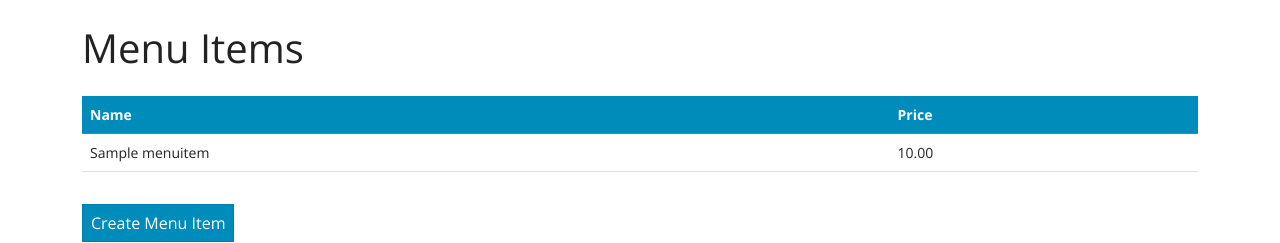
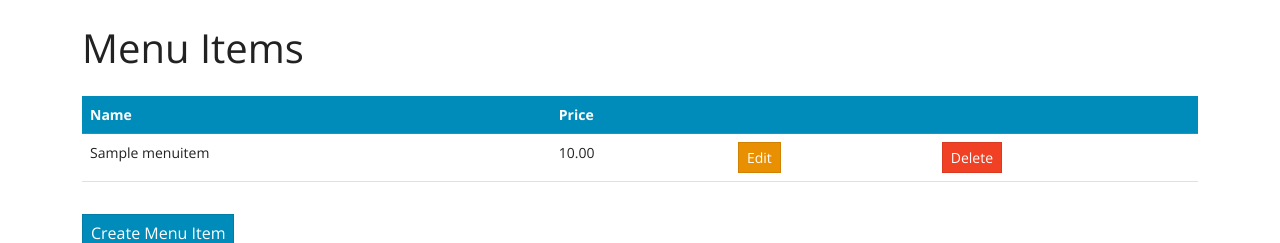
Before and after one commit to juliaberning/django-delights, a Django app: page /menu/ in a window 1280 px wide. Shown: the part 200-443 px from the top of the page. Run offline with Django 5.2, Linux system fonts and the light colour scheme; a user stored in the database is signed in; tables that the repository leaves empty hold one stand-in row (values such as "Sample post"); some libraries are stand-ins or nearby versions.

Commit message:
feat: update and delete ingredients and menu-items

```diff
--- a/restaurant/templates/restaurant/ingredient_list.html
+++ b/restaurant/templates/restaurant/ingredient_list.html
@@ -13,6 +13,8 @@
             <th>Name</th>
             <th>Quantity</th>
             <th>Price (per unit)</th>
+            <th></th>
+            <th></th>
         </tr>
       </thead>
       <tbody>
@@ -21,6 +23,8 @@
             <td>{{ ingredient.name }}</td>
             <td>{{ ingredient.quantity }}</td>
             <td>{{ ingredient.price_per_unit }}</td>
+            <td><a href="{% url 'update_ingredient' ingredient.id %}" class="btn btn-sm btn-warning">Edit</a></td>
+            <td><a href="{% url 'delete_ingredient' ingredient.id %}" class="btn btn-sm btn-danger">Delete</a></td>
         </tr>
       {% endfor %}
       </tbody>
--- a/restaurant/templates/restaurant/menu_item_list.html
+++ b/restaurant/templates/restaurant/menu_item_list.html
@@ -12,6 +12,8 @@
             <tr class="table-primary">
                 <th>Name</th>
                 <th>Price</th>
+                <th></th>
+                <th></th>
             </tr>
         </thead>
         <tbody>
@@ -19,6 +21,8 @@
             <tr>
                 <td>{{ menu_item.name }}</td>
                 <td>{{ menu_item.price }}</td>
+                <td><a href="{% url 'update_menu_item' menu_item.id %}" class="btn btn-sm btn-warning">Edit</a></td>
+            <td><a href="{% url 'delete_menu_item' menu_item.id %}" class="btn btn-sm btn-danger">Delete</a></td>
             </tr>
         {% endfor %}
         </body>
--- a/restaurant/urls.py
+++ b/restaurant/urls.py
@@ -8,6 +8,10 @@ urlpatterns = [
     path("register/", views.registerPage, name="register"),
     path('ingredients/', views.ingredient_list, name='ingredient_list'),
     path('create-ingredient/', views.create_ingredient, name='create_ingredient'),
+    path('update-ingredient/<str:pk>/', views.update_ingredient, name='update_ingredient'),
+    path('delete-ingredient/<str:pk>/', views.delete_ingredient, name='delete_ingredient'),
     path('menu/', views.menu_item_list, name='menu_item_list'),
     path('create-menu-item/', views.create_menu_item, name='create_menu_item'),
+    path('update-menu-item/<str:pk>/', views.update_menu_item, name='update_menu_item'),
+    path('delete-menu-item/<str:pk>/', views.delete_menu_item, name='delete_menu_item'),
 ]
--- a/restaurant/views.py
+++ b/restaurant/views.py
@@ -75,6 +75,26 @@
         form = IngredientForm()
     return render(request, 'restaurant/ingredient_form.html', {'form': form})
 
+@login_required(login_url='login')
+def update_ingredient(request, pk):
+    ingredient = Ingredient.objects.get(id=pk)
+    if request.method == 'POST':
+        form = IngredientForm(request.POST, instance=ingredient)
+        if form.is_valid():
+            form.save()
+            return redirect('ingredient_list')
+    else:
+        form = IngredientForm(instance=ingredient)
+    return render(request, 'restaurant/ingredient_form.html', {'form': form})
+
+@login_required(login_url='login')
+def delete_ingredient(request, pk):
+    ingredient = Ingredient.objects.get(id=pk)
+    if request.method == 'POST':
+        ingredient.delete()
+        return redirect('ingredient_list')
+    return render(request, 'restaurant/delete.html', {'obj': ingredient})
+
 
 # ----------------------------
 # MenuItem Views
@@ -96,3 +116,23 @@
     else:
         form = MenuItemForm()
     return render(request, 'restaurant/menu_item_form.html', {'form': form})
+
+@login_required(login_url='login')
+def update_menu_item(request, pk):
+    menu_item = MenuItem.objects.get(id=pk)
+    if request.method == 'POST':
+        form = MenuItemForm(request.POST, instance=menu_item)
+        if form.is_valid():
+            form.save()
+            return redirect('menu_item_list')
+    else:
+        form = MenuItemForm(instance=menu_item)
+    return render(request, 'restaurant/menu_item_form.html', {'form': form})
+
+@login_required(login_url='login')
+def delete_menu_item(request, pk):
+    menu_item = MenuItem.objects.get(id=pk)
+    if request.method == 'POST':
+        menu_item.delete()
+        return redirect('menu_item_list')
+    return render(request, 'restaurant/delete.html', {'obj': menu_item})
```
Also changed, not shown: restaurant/templates/restaurant/delete.html (added, +11 -0 lines).
